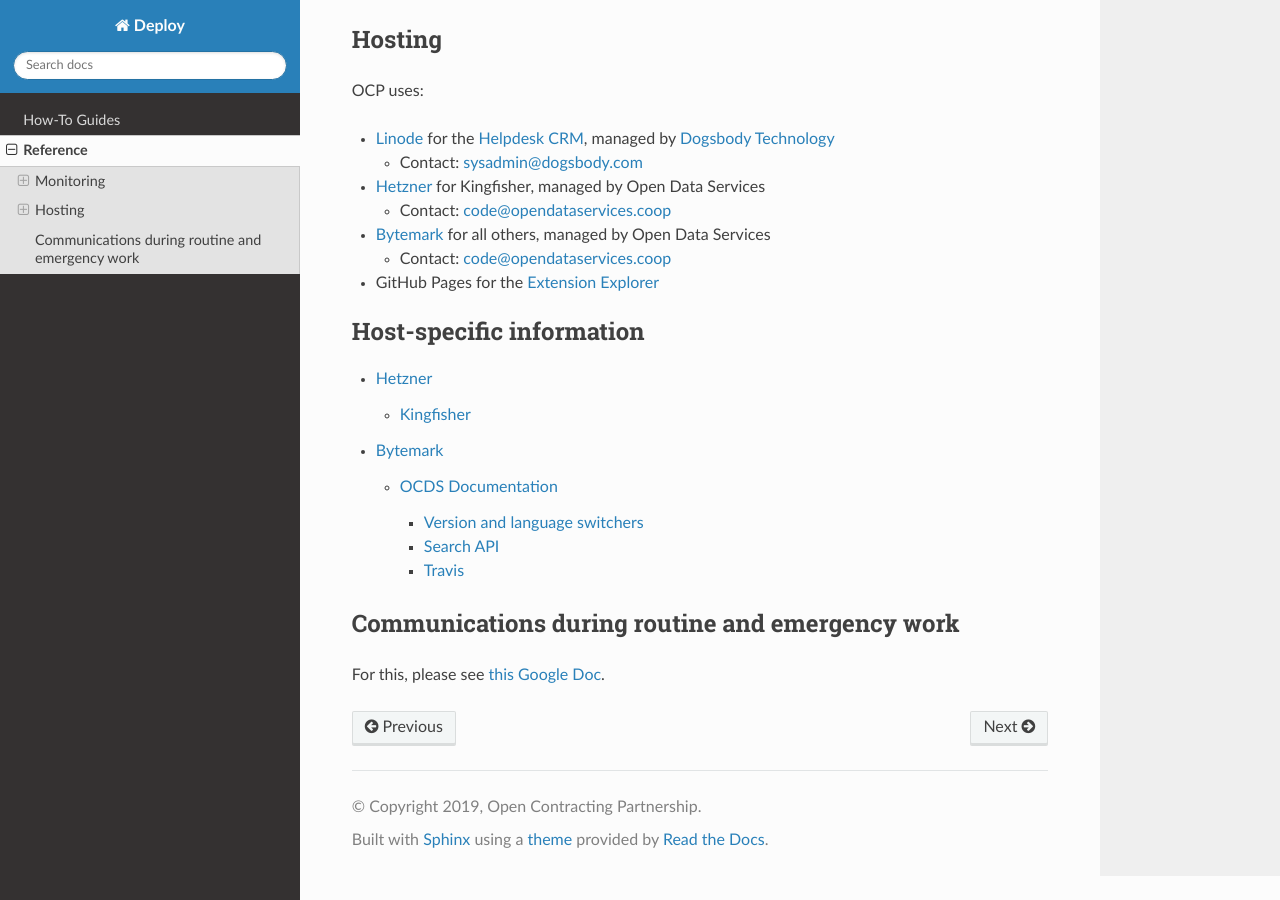
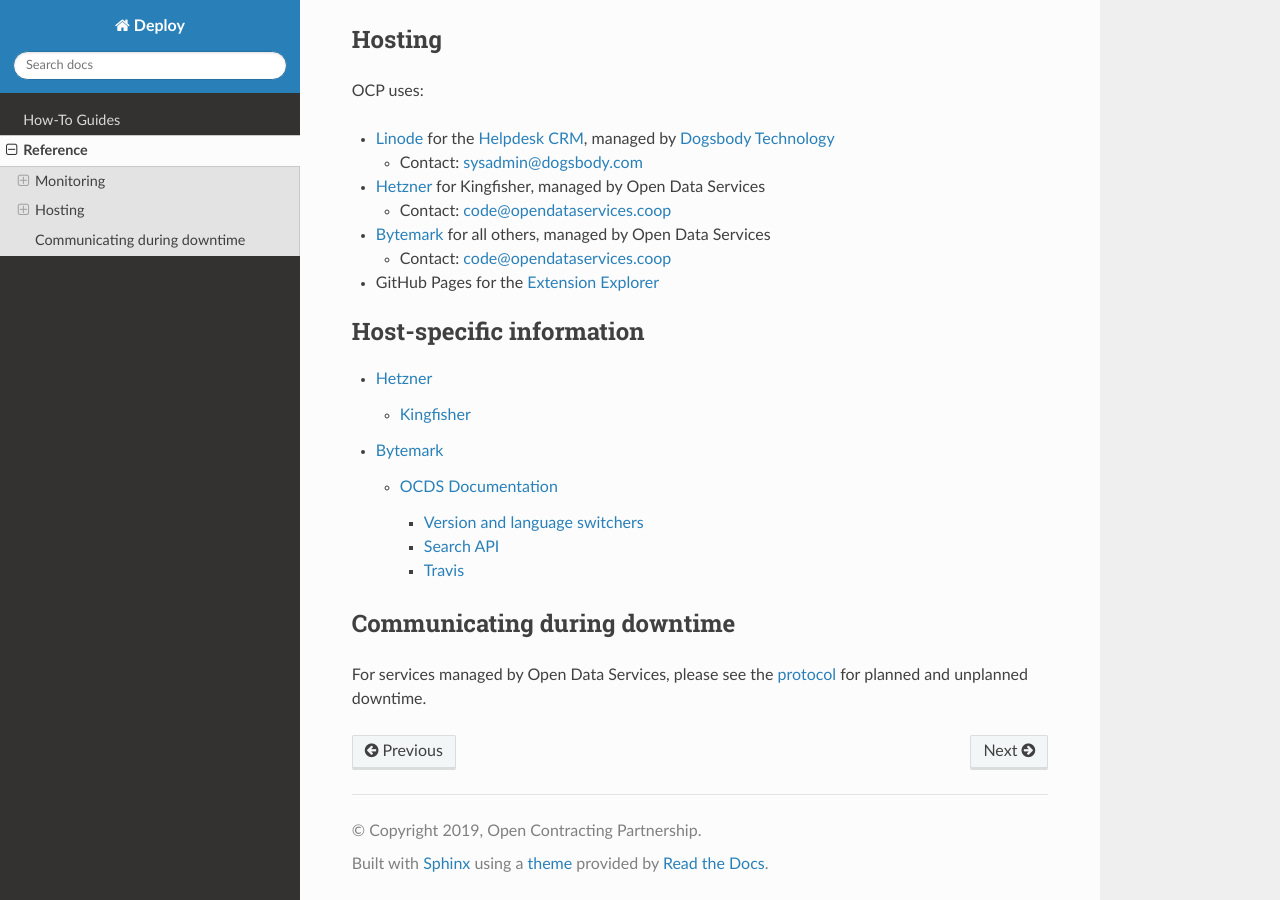
Before and after one commit to open-contracting/deploy, a Sphinx documentation site: the page built from docs/reference/index.rst, in a window 1280 px wide and 900 px high, scrolled down 895 px. Built offline with Sphinx 7.4.7 and the Read the Docs theme 2.0.0, drawn with Linux system fonts in a browser that asks for light colours.

Commit message:
Copy-edit

```diff
--- a/docs/reference/index.rst
+++ b/docs/reference/index.rst
@@ -54,7 +54,7 @@
    hetzner.rst
    bytemark.rst
 
-Communications during routine and emergency work
-------------------------------------------------
+Communicating during downtime
+-----------------------------
 
-For this, please see `this Google Doc <https://docs.google.com/document/d/1qAoh2scU5ZMGC_WYFjjNNJU-34NzYaC4V2xjmb2G75k/edit#>`__.
+For services managed by Open Data Services, please see the `protocol <https://docs.google.com/document/d/1qAoh2scU5ZMGC_WYFjjNNJU-34NzYaC4V2xjmb2G75k/edit>`__ for planned and unplanned downtime.
```
